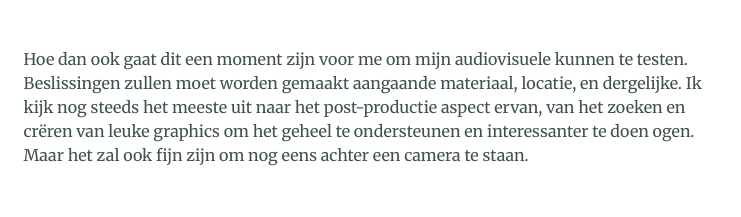
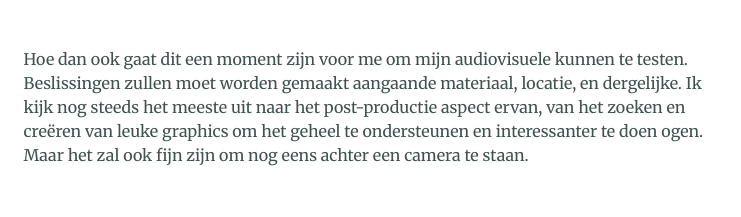
Before and after one commit to Jentlwoman/stage, a plain HTML site: page blog.html in a window 1280 px wide. Shown: the part 7075-7292 px from the top of the page, 431-1172 px from the left. Drawn offline with Linux system fonts and the light colour scheme.

Commit message:
corrected spelling error

```diff
--- a/blog.html
+++ b/blog.html
@@ -140,7 +140,7 @@
             <p class=”blog-text”>Het thought leadership project geeft me alleszins de kans om te leren hoe videoproductie voor social media het beste werkt. Van inhoud tot vorm. Voor sociale media horen videos doorgaan erg kort en straight to the point te zijn, en dat is ook het idee voor deze reeks. Geen langdradige filmpjes met diepgaande exposities over de verschillende facetten van marktonderzoek, maar eerder een korte en bondige filmpjes met een hoge toegankelijkheid voor leken, die visueel aantrekkelijk zijn maar tegelijkertijd budgetvriendelijk, en waarvan we er veel op een korte tijd kunnen produceren en dan de verdeling ervan spreiden over meerdere weken zodat er met regelmaat en consistentie updates kunnen plaatsvinden. </p>
             <p class=”blog-text”>Jongens wat een zin, ik moet er zelf even van bekomen. Hier een schattige kat-GIF om daarbij te helpen. </p>
             <img class="logo-animated-blog" src="images/gifs/cat.gif" alt="cat-gif">
-            <p class=”blog-text”>Hoe dan ook gaat dit een moment zijn voor me om mijn audiovisuele kunnen te testen. Beslissingen zullen moet worden gemaakt aangaande materiaal, locatie, en dergelijke. Ik kijk nog steeds het meeste uit naar het post-productie aspect ervan, van het zoeken en crëren van leuke graphics om het geheel te ondersteunen en interessanter te doen ogen. Maar het zal ook fijn zijn om nog eens achter een camera te staan.</p>
+            <p class=”blog-text”>Hoe dan ook gaat dit een moment zijn voor me om mijn audiovisuele kunnen te testen. Beslissingen zullen moet worden gemaakt aangaande materiaal, locatie, en dergelijke. Ik kijk nog steeds het meeste uit naar het post-productie aspect ervan, van het zoeken en creëren van leuke graphics om het geheel te ondersteunen en interessanter te doen ogen. Maar het zal ook fijn zijn om nog eens achter een camera te staan.</p>
 
           </div>
     </div>
```
